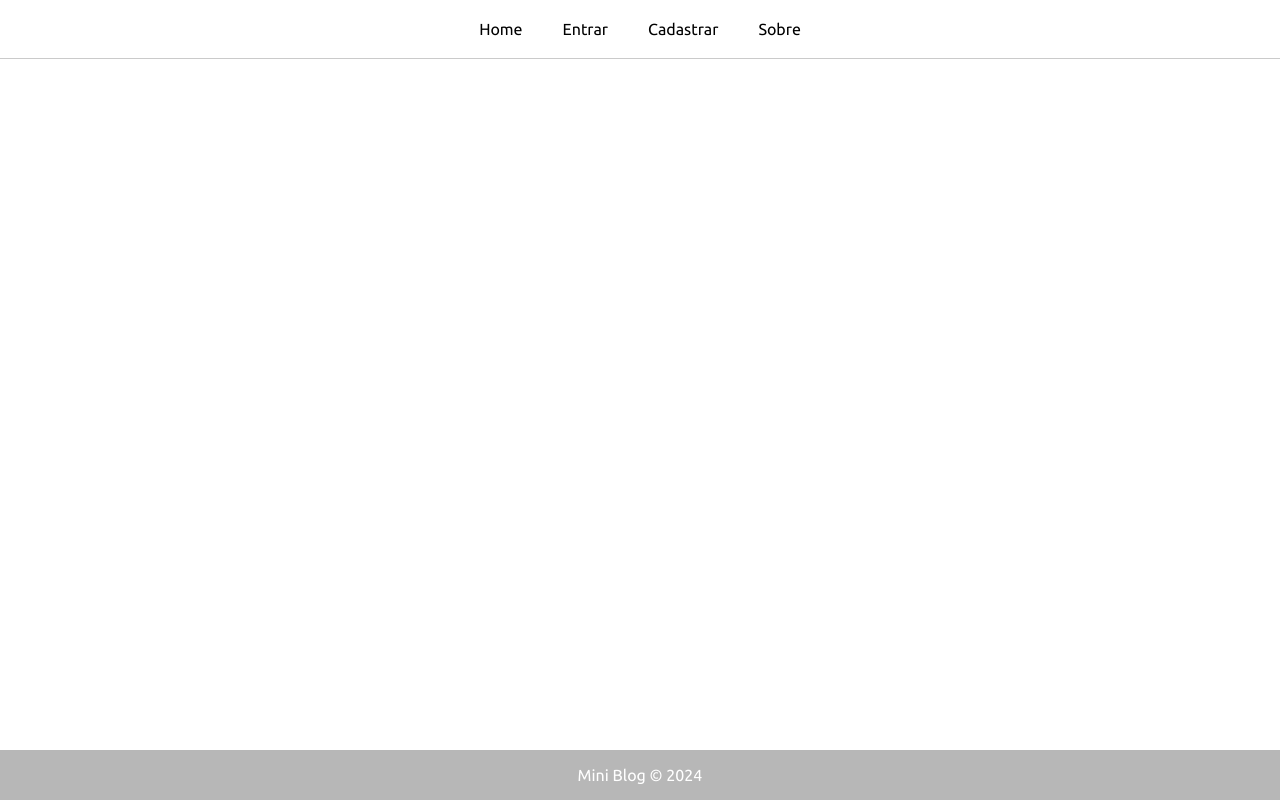
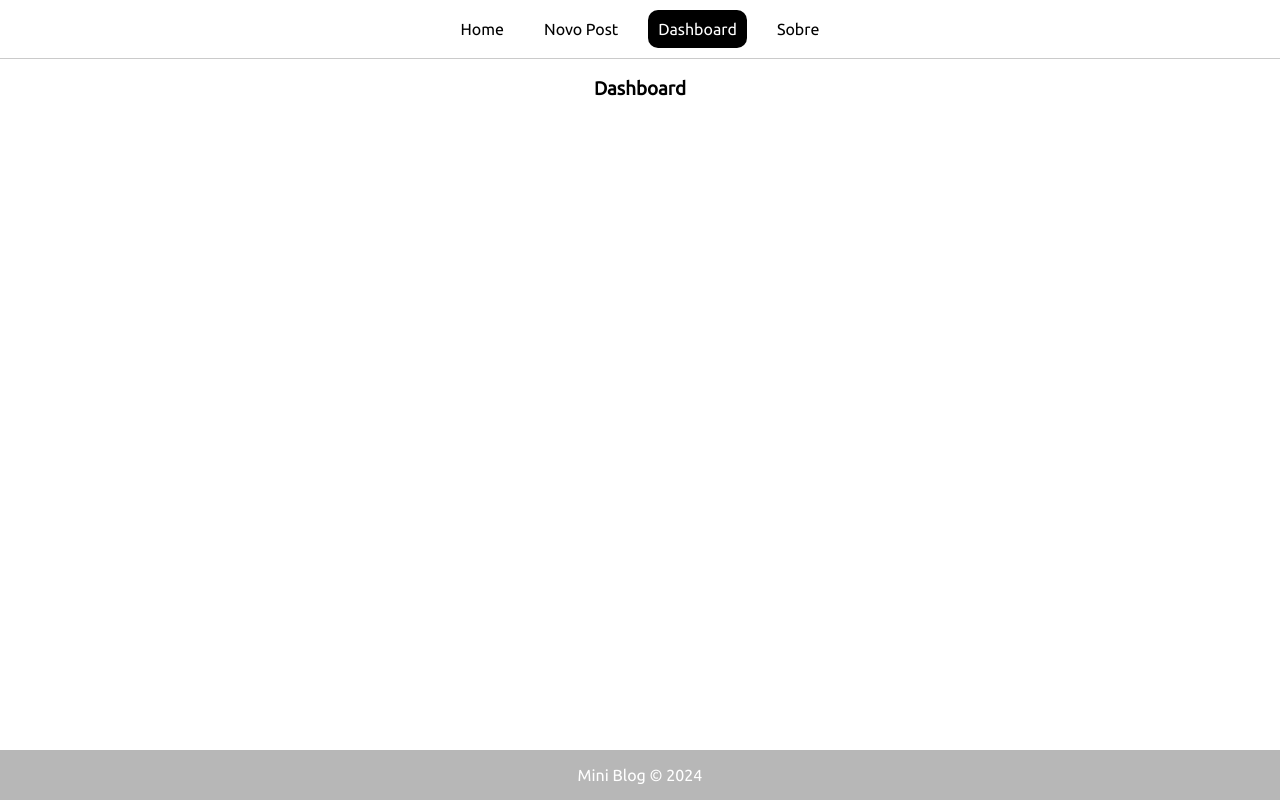
Before and after one commit to maikonsm7/miniblog, a React (Create React App) app: page /dashboard in a window 1280 px wide. Built offline with nearby package versions, Linux system fonts and the light colour scheme; no server answers; sample sign-in values are in the browser's storage.

Commit message:
user log

```diff
--- a/src/App.js
+++ b/src/App.js
@@ -1,25 +1,50 @@
 import './App.css';
 import { BrowserRouter, Routes, Route, Navigate } from 'react-router-dom'
+import { onAuthStateChanged } from 'firebase/auth';
 import NavBar from './components/NavBar';
 import Home from './pages/Home'
 import Login from './pages/Login'
 import Register from './pages/Register'
 import About from './pages/About'
 import Footer from './components/Footer'
+import CreatePost from './pages/CreatePost'
+import Dashboard from './pages/Dashboard'
+// hooks
+import { useState, useEffect } from 'react';
+import { useAuthentication } from './hooks/useAuthentication';
+// context
+import { AuthProvider } from './context/AuthContext';
 
 function App() {
+  const [user, setUser] = useState(undefined)
+  const { auth } = useAuthentication()
+  const loadingUser = user === undefined
+
+  useEffect(()=>{
+    onAuthStateChanged(auth, (user) => {
+      setUser(user)
+    })
+  }, [auth])
+
+  if(loadingUser){
+    return <p>Carregando...</p>
+  }
   return (
     <div className="App">
+      <AuthProvider value={{user}}>
       <BrowserRouter>
       <NavBar />
       <Routes>
         <Route path={'/'} element={<Home />}/>
-        <Route path={'/login'} element={<Login />}/>
-        <Route path={'/register'} element={<Register />}/>
+        <Route path={'/login'} element={!user ? <Login /> : <Navigate to='/'/>}/>
+        <Route path={'/register'} element={!user ? <Register /> : <Navigate to='/'/>}/>
+        <Route path={'/posts/create'} element={user ? <CreatePost /> : <Navigate to='/login'/>}/>
+        <Route path={'/dashboard'} element={user ? <Dashboard /> : <Navigate to='/login'/>}/>
         <Route path={'/about'} element={<About />}/>
       </Routes>
       <Footer />
       </BrowserRouter>
+      </AuthProvider>
     </div>
   )
 }
--- a/src/components/NavBar.jsx
+++ b/src/components/NavBar.jsx
@@ -1,12 +1,25 @@
 import { NavLink } from 'react-router-dom'
+import { useAuthentication } from '../hooks/useAuthentication'
+import { useAuthValue } from '../context/AuthContext'
 import './NavBar.css'
 const NavBar = () => {
+    const { user } = useAuthValue()
     return(
         <div>
             <nav>
             <NavLink to={'/'}>Home</NavLink>
+            {!user && (
+            <>
             <NavLink to={'/login'}>Entrar</NavLink>
             <NavLink to={'/register'}>Cadastrar</NavLink>
+            </>
+            )}
+            {user && (
+            <>
+            <NavLink to={'/posts/create'}>Novo Post</NavLink>
+            <NavLink to={'/dashboard'}>Dashboard</NavLink>
+            </>
+            )}
             <NavLink to={'/about'}>Sobre</NavLink>
             </nav>
         </div>
--- a/src/context/AuthContext.jsx
+++ b/src/context/AuthContext.jsx
@@ -1,11 +1,15 @@
-import { createContext, useState } from "react";
+import { createContext, useContext } from "react";
 
 export const AuthContext = createContext()
 
-export function AuthContextProvider({children, value}){
+export function AuthProvider({children, value}){
     return(
         <AuthContext.Provider value={value}>
             {children}
         </AuthContext.Provider>
     )
 }
+
+export function useAuthValue(){
+    return useContext(AuthContext)
+}
--- a/src/index.js
+++ b/src/index.js
@@ -3,14 +3,11 @@
 import './index.css';
 import App from './App';
 import reportWebVitals from './reportWebVitals';
-import { AuthContextProvider } from './context/AuthContext';
 
 const root = ReactDOM.createRoot(document.getElementById('root'));
 root.render(
   <React.StrictMode>
-    <AuthContextProvider>
     <App />
-    </AuthContextProvider>
   </React.StrictMode>
 );
 
--- /dev/null
+++ b/src/pages/CreatePost.jsx
@@ -0,0 +1,10 @@
+import styles from './Dashboard.module.css'
+const CreatePost = () => {
+    return(
+        <div>
+            <h3>Novo Post</h3>
+        </div>
+    )
+}
+
+export default CreatePost
--- /dev/null
+++ b/src/pages/Dashboard.jsx
@@ -0,0 +1,10 @@
+import styles from './Dashboard.module.css'
+const Dashboard = () => {
+    return(
+        <div>
+            <h3>Dashboard</h3>
+        </div>
+    )
+}
+
+export default Dashboard
```
Also changed, not shown: src/pages/CreatePost.module.css (added), src/pages/Dashboard.module.css (added).
